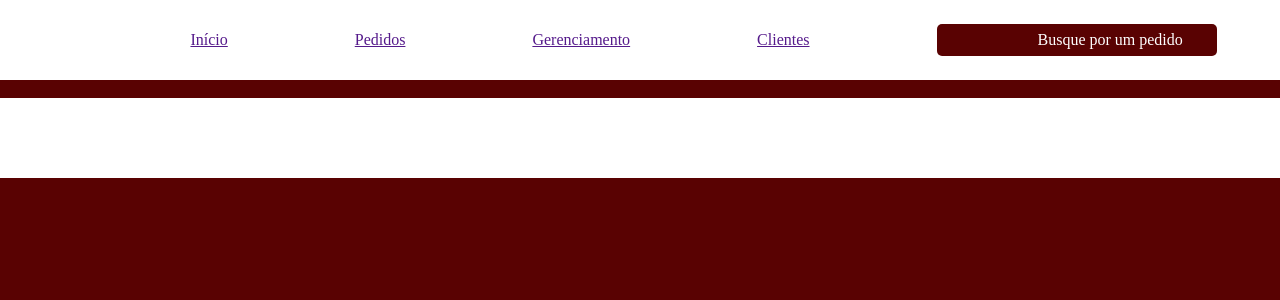
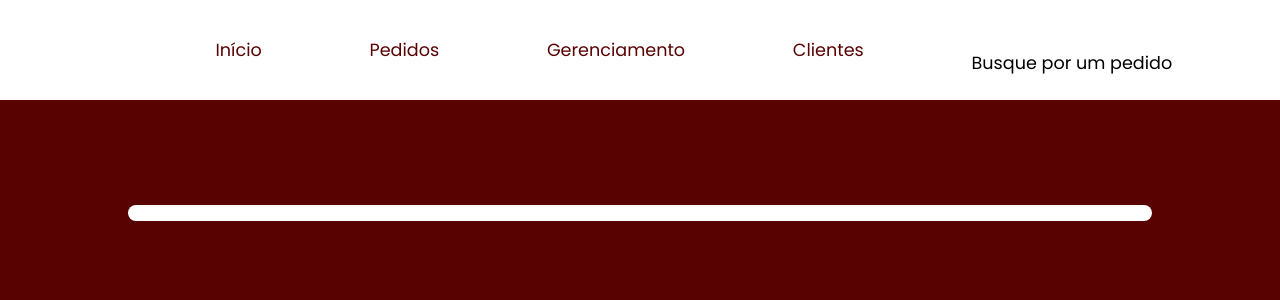
Before and after one commit to xycojunior/projeto-serveja, a PHP site: page / in a window 1280 px wide. Shown: the top 300 px of the page. Run offline with PHP 8.4, Linux system fonts and the light colour scheme.

Commit message:
Update style.css

```diff
--- a/tela-admin-pedidos/estilos/style.css
+++ b/tela-admin-pedidos/estilos/style.css
@@ -1,38 +1,181 @@
-* {
+@import url('https://fonts.googleapis.com/css2?family=Poppins:wght@400;500&display=swap');
+
+*{
     margin: 0;
     padding: 0;
-    box-sizing: border-box;
 }
+
 body{
-   background-color: #590202;
+    font-family: 'Poppins', sans-serif;
+    font-weight: 400;
+    background-color: #590202;
 }
+
 header{
+    background-color: white;
 }
+
 header ul{
-    background-color: #fff;
+    display: flex;
+    align-items: center;
+    list-style-type: none;
+    justify-content: space-evenly;
+    padding: 1.5rem 0;
+    font-size: 1.1rem;
+}
+
+header ul li{
+    transition: .3s;
+}
+
+/*
+header ul li::after{
+    display: flex;
+    justify-content: space-evenly;
+    content: "";
+    border-right: 1px solid white;
+}
+*/
+
+header ul li a{
+    text-decoration: none;
     color: #590202;
-    height: 80px;
-    width: 100vw;
+}
+
+header ul li:hover{
+    transform: scale(1.2);
+    transition: .3s;
+}
+
+.pesquisa input{
+    padding: .7rem;
+    padding-right: .9rem;
+    font-size: 1rem;
+    background-color: #590202;
+    border-radius: 10px;
+    border: none;
+}
+
+input::placeholder{
+    color:white;
+    font-weight: lighter;
+    font-family: 'Poppins', sans-serif;
+}
+
+.container{
+    padding-left: 8rem;
+    padding-right: 8rem;
+    padding-top: 5rem;
+    text-align: left;
+}
+
+.status{
     display: flex;
-    justify-content: space-around;
-    align-items: center;
+    flex-direction: column;
 }
-header ul li{
+
+.box{
+    margin-bottom: 3.5rem;
+}
+
+.box p{
+    padding-bottom: .5rem;
+    color: white;
+    font-size: 1.15rem;
+}
+
+.box ul{
+    display: flex;
+    justify-content: space-between;
+    padding: 1.2rem;
+    background-color: white;
     list-style-type: none;
+    border-radius: 10px;
 }
-.pesquisa{
+
+.box ul li{
+    padding: 0 3rem;
+}
+
+.primeiro{
+    border: 3px solid #F28705;
+    background-color: #F28705;
+    color: white;
+    padding: .5rem 0.8rem;
+    border-radius: 50%;
+    object-fit: cover;
+}
+
+.segundo{
+    border: 3px solid #CF1010;
+    background-color: #CF1010;
+    color: white;
+    padding: .5rem 0.8rem;
+    border-radius: 50%;
+    object-fit: cover;
+}
+
+.terceiro{
+    border: 3px solid #FFD600;
+    background-color: #FFD600;
+    color: white;
+    padding: .5rem 0.8rem;
+    border-radius: 50%;
+    object-fit: cover;
+}
+
+.quarto{
+    border: 3px solid #008500;
+    background-color: #008500;
+    color: white;
+    padding: .5rem 0.8rem;
+    border-radius: 50%;
+    object-fit: cover;
+}
+
+.grid-container{
+    display: grid;
+    grid-template-columns: 250px 250px 250px 250px;
+    gap: 2.11rem;
+    width: 15rem;
+}
+
+.pedido{
+    background-color: #F28705;
+    color: white;
+    margin-top: .3rem;
+    margin-bottom: .3rem;
+    font-size: .9rem;
+    border-radius: 5px;
+    width: 54%;
+    padding-left: .3rem;
+}
+
+.dados{
+    background-color: white;
+    border-radius: 10px;
+    padding: .5rem;
+}
+
+.dados p{
+    margin-left: .5rem;
+}
+
+.dados input{
+    background-color: #F28705;
+    margin-top: .3rem;
+    margin-bottom: .3rem;
+    margin-left: 2.4rem;
+    color:white;
+    border: none;
+    padding: .3rem .5rem;
+    border-radius: .1rem;
+    transition: .3s;
+}
+
+.dados input:hover{
+    cursor: pointer;
+    color: white;
     background-color: #590202;
-    color:#fff;
-    width: 280px;
-    height: 40%;
-    border-radius: 5px;
-    display: flex;
-    justify-content: space-around;
-    align-items: center;
+    transition: .3s;
 }
-footer{
-    background-color: #fff;
-    height: 80px;
-    width: 100vw;
-
-}
```
